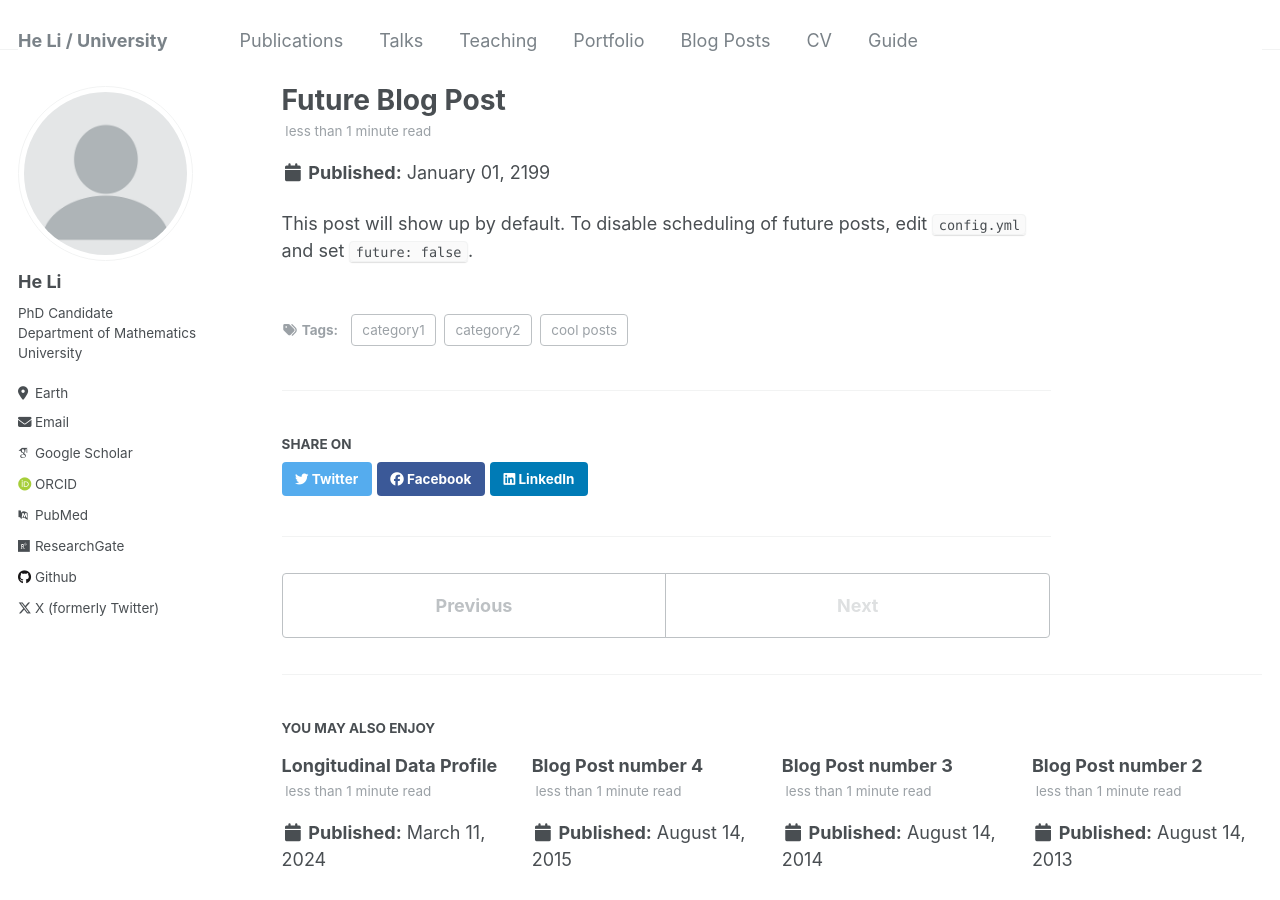
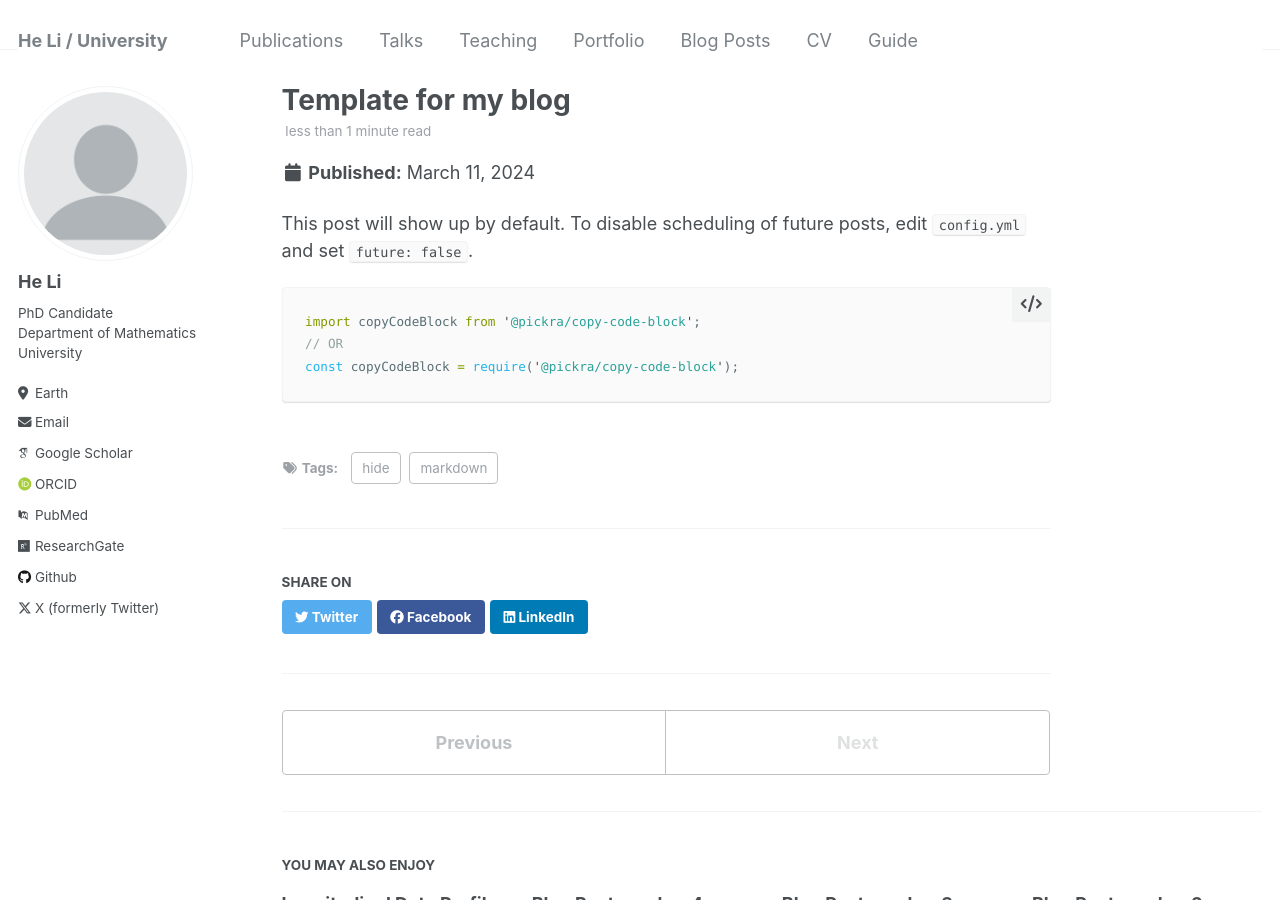
Before and after one commit to heli-math/heli-math.github.io, a Jekyll site: the page built from _posts/2199-01-01-future-post.md, in a window 1280 px wide and 900 px high. Built offline with Jekyll 4.4.1, drawn with Linux system fonts in a browser that asks for light colours; some web fonts are replaced.

Commit message:
Update 2199-01-01-future-post.md

````diff
--- a/_posts/2199-01-01-future-post.md
+++ b/_posts/2199-01-01-future-post.md
@@ -1,11 +1,16 @@
 ---
-title: 'Future Blog Post'
-date: 2199-01-01
-permalink: /posts/2012/08/blog-post-4/
+title: 'Template for my blog'
+date: 2024-03-11
+permalink: /posts/2024/03/template/
 tags:
-  - cool posts
-  - category1
-  - category2
+  - markdown
+  - hide
 ---
 
 This post will show up by default. To disable scheduling of future posts, edit `config.yml` and set `future: false`.
+
+```javascript
+import copyCodeBlock from '@pickra/copy-code-block';
+// OR
+const copyCodeBlock = require('@pickra/copy-code-block');
+```
````
